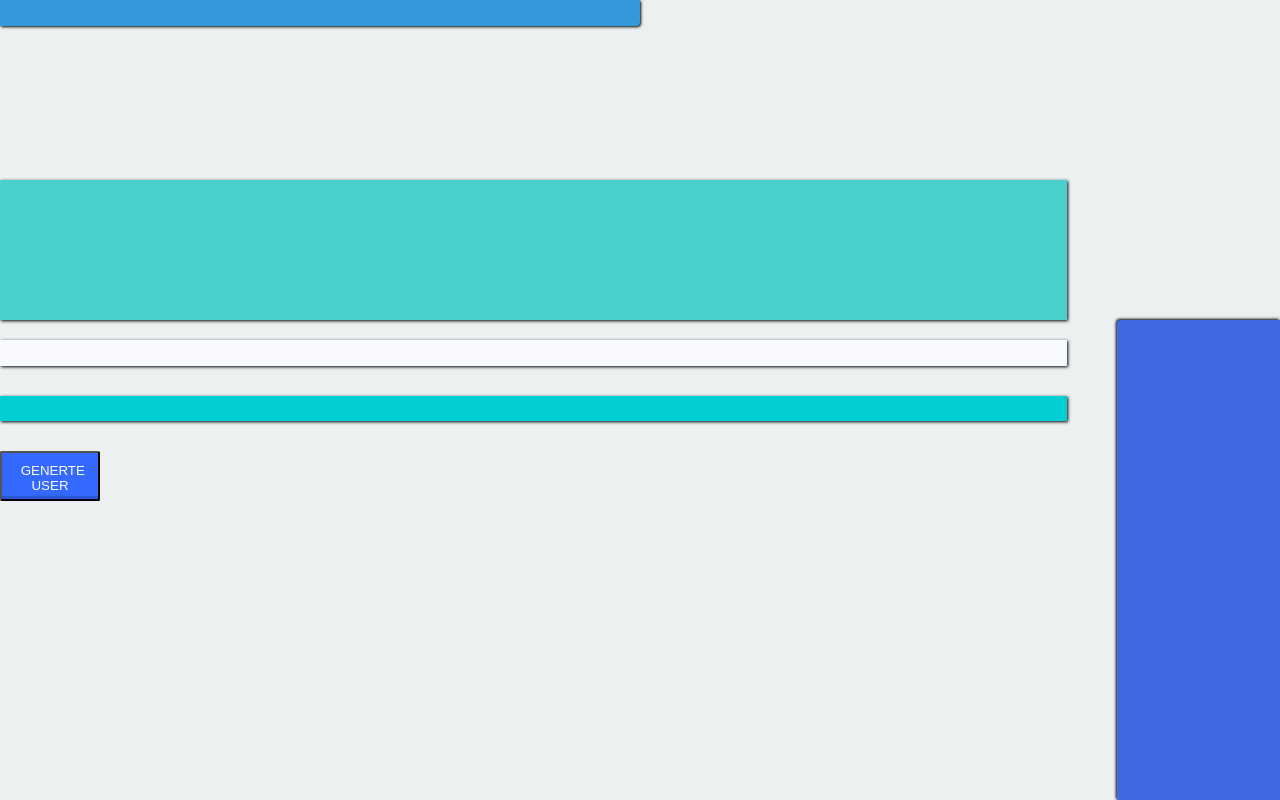
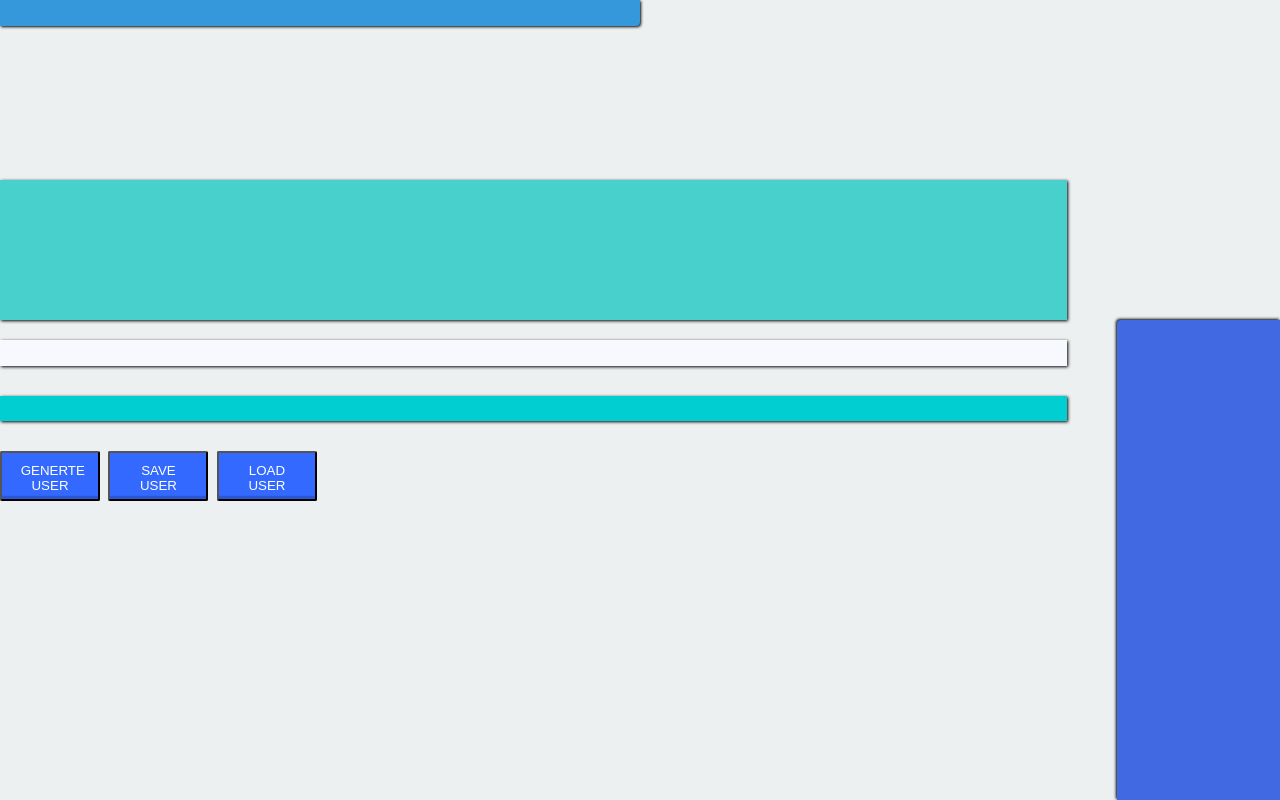
Before and after one commit to amitbasat2212/Random-User-Page-Generator, a website: page src/index.html in a window 1280 px wide. Drawn offline with nearby package versions, Linux system fonts and the light colour scheme.

Commit message:
adding the degin of the buttons and the empty for thr renders

```diff
--- a/src/controller.ts
+++ b/src/controller.ts
@@ -34,4 +34,5 @@ $('#generete').on('click',()=>{
     getPokimon();
     GetBaconText();
     getFirendsOfUser();
+
 })
--- a/src/index.html
+++ b/src/index.html
@@ -27,8 +27,13 @@
 
         </div>
 
+        <div class="buttons">
+            <button id="generete" class="buttonDegin">Generte User</button>
+            <button id="save" class="buttonDegin">Save User</button>
+            <button id="load" class="buttonDegin">Load User</button>
+        </div>
 
-        <button id="generete">Generte User</button>
+
 
     </div>
         <div class="SectionOfUserFriends">
--- a/src/render.ts
+++ b/src/render.ts
@@ -2,6 +2,7 @@
 class Render{
 
     RenderMainUser(user:User |Object){
+
        this.RenderTheSourceAndTamplate('#userMain-template',user,'.header')
     }
 
@@ -22,6 +23,7 @@ class Render{
     }
 
     RenderTheSourceAndTamplate(idofTamplate:String,objectKind:any,theInsert:String){
+       $(theInsert).empty();
         const source = $(idofTamplate).html();
         const template = Handlebars.compile(source)
         const newHTML = template({object:objectKind})
--- a/src/style.css
+++ b/src/style.css
@@ -108,7 +108,7 @@ body {
     margin-bottom:30px ;
 }
 
-#generete{
+.buttonDegin{
     display: inline-block;
     padding:0.3em 1.2em;
     width: 100px;
```
Also changed, not shown: build/render.js, 2 other files.
